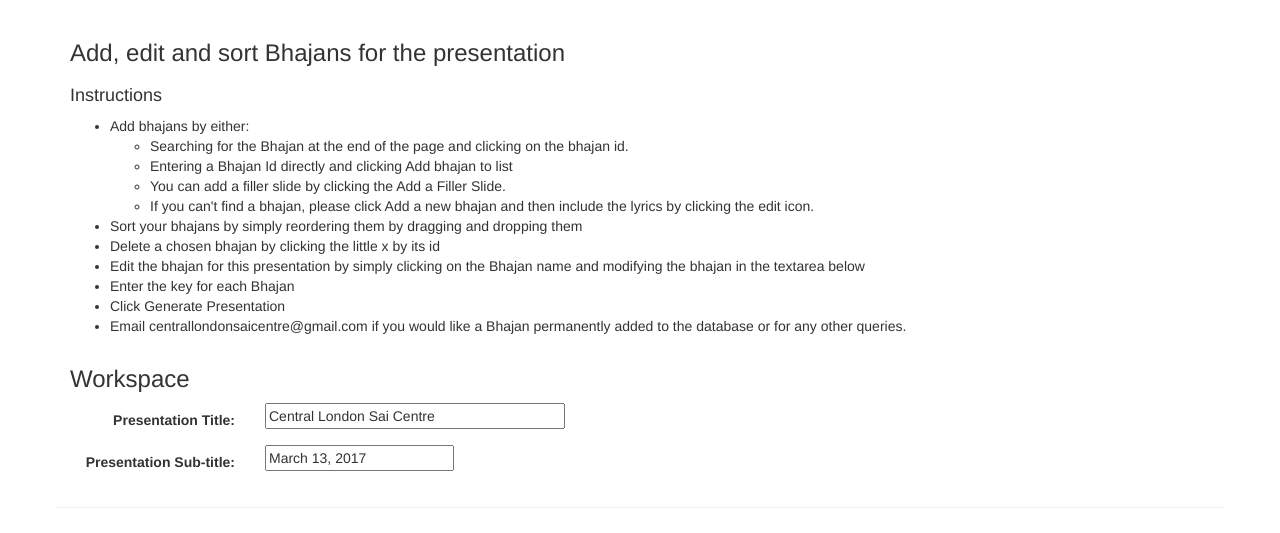
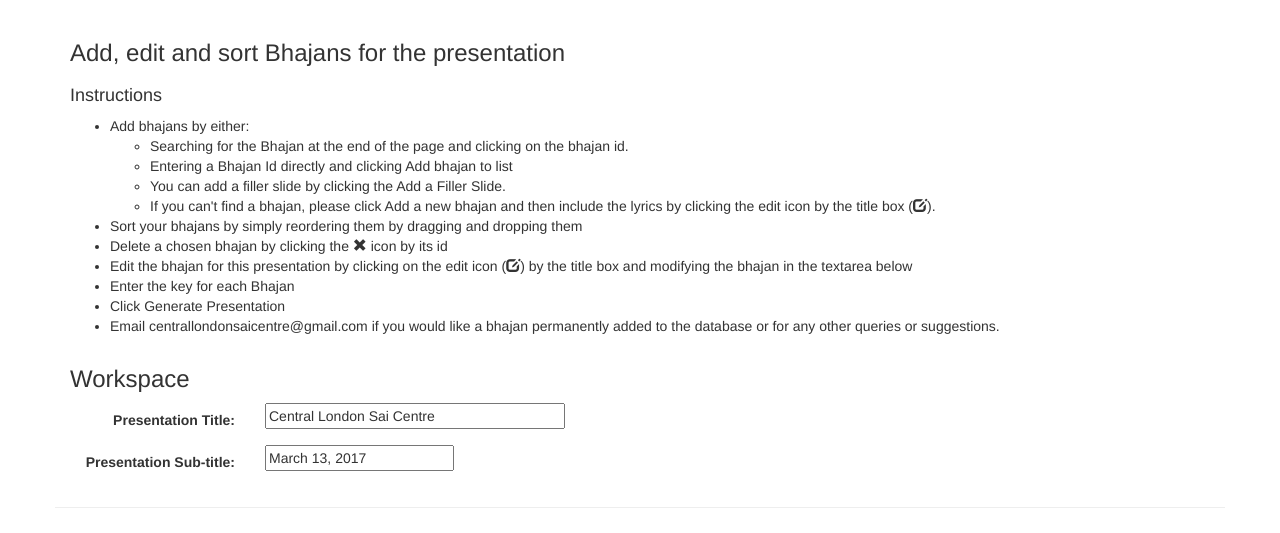
Before and after one commit to riteshreddyr/bhajanpresentationmaker, a Flask app: page /presentationmanager in a window 1280 px wide. Shown: the part 52-585 px from the top of the page. Run offline with Flask 2, Linux system fonts and the light colour scheme; some libraries are stand-ins or nearby versions.

Commit message:
update instructions

```diff
--- a/templates/presentationmanager.html
+++ b/templates/presentationmanager.html
@@ -15,14 +15,14 @@
                 <li>Searching for the Bhajan at the end of the page and clicking on the bhajan id.</li>
                 <li>Entering a Bhajan Id directly and clicking Add bhajan to list</li>
                 <li>You can add a filler slide by clicking the Add a Filler Slide.</li>
-                <li>If you can't find a bhajan, please click Add a new bhajan and then include the lyrics by clicking the edit icon.</li>
+                <li>If you can't find a bhajan, please click Add a new bhajan and then include the lyrics by clicking the edit icon by the title box (<span class='glyphicon glyphicon-edit' aria-hidden='true'></span>).</li>
             </ul>
             <li>Sort your bhajans by simply reordering them by dragging and dropping them</li>
-            <li>Delete a chosen bhajan by clicking the little x by its id</li>
-            <li>Edit the bhajan for this presentation by simply clicking on the Bhajan name and modifying the bhajan in the textarea below</li>
+            <li>Delete a chosen bhajan by clicking the <span class="glyphicon glyphicon-remove" aria-hidden="true"></span> icon by its id</li>
+            <li>Edit the bhajan for this presentation by clicking on the edit icon (<span class='glyphicon glyphicon-edit' aria-hidden='true'></span>) by the title box and modifying the bhajan in the textarea below</li>
             <li>Enter the key for each Bhajan</li>
             <li>Click Generate Presentation</li>
-            <li>Email centrallondonsaicentre@gmail.com if you would like a Bhajan permanently added to the database or for any other queries.</li>
+            <li>Email centrallondonsaicentre@gmail.com if you would like a bhajan permanently added to the database or for any other queries or suggestions.</li>
         </ul>
     </div>
 </div>
```
